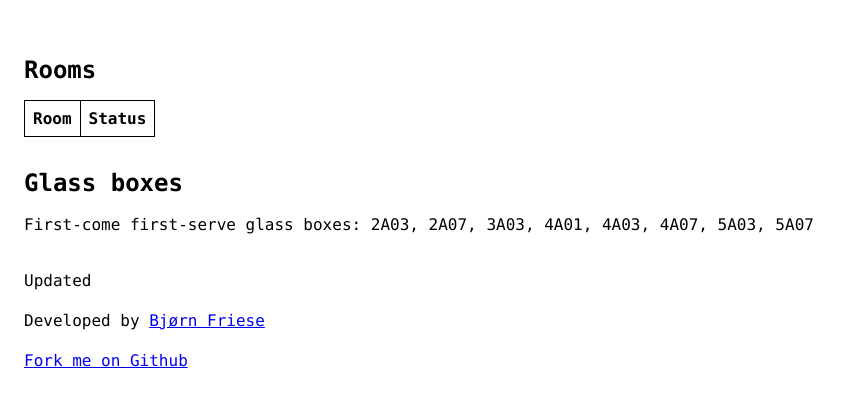
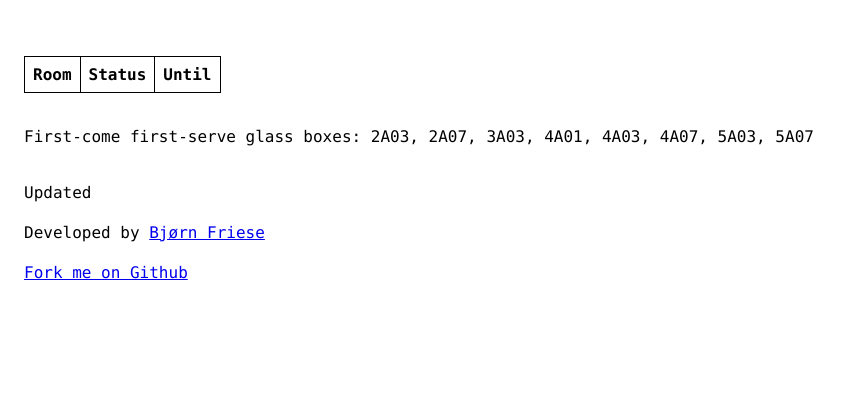
Before and after one commit to christianknu/eitu, a Python web app: template functions/eitu/templates/index.html in a window 1280 px wide. Shown: the top 407 px of the page, without its empty margins (0-852 px from the left). Run offline with Jinja, Linux system fonts and the light colour scheme; the template is opened without the code that fills it, so the values that code supplies are empty.

Commit message:
Fiddling with the layout

```diff
--- a/functions/eitu/templates/index.html
+++ b/functions/eitu/templates/index.html
@@ -9,21 +9,20 @@
         font-family: Menlo, Consolas, Monaco, Lucida Console, Liberation Mono, DejaVu Sans Mono, Bitstream Vera Sans Mono, Courier New, monospace, sans-serif;
         padding: 1rem;
       }
-      section,
-      footer {
+      section, footer {
         margin-top: 2rem;
       }
-      h1,
-      h2 {
+      h1 {
         margin: 0;
         padding: 0;
+        font-weight: bold;
+        font-size: 1rem;
       }
       table {
         border-collapse: collapse;
         margin-top: 1rem;
       }
-      th,
-      td {
+      th, td {
         padding: 0.5rem;
         border: 1px solid #000;
       }
@@ -35,22 +34,22 @@
   <body>
     <h1>{{ title }}</h1>
     <section>
-      <h2>Rooms</h2>
       <table>
         <tr>
           <th>Room</th>
           <th>Status</th>
+          <th>Until</th>
         </tr>
         {% for room in rooms %}
         <tr>
           <td>{{ room.name }}</td>
           <td>{{ room.status }}</td>
+          <td>{{ room.until }}</td>
         </tr>
         {% endfor %}
       </table>
     </section>
     <section>
-      <h2>Glass boxes</h2>
       <p>First-come first-serve glass boxes: 2A03, 2A07, 3A03, 4A01, 4A03, 4A07, 5A03, 5A07</p>
     </section>
     <footer>
```
Also changed, not shown: functions/eitu/main.py (+8 -9 lines).
